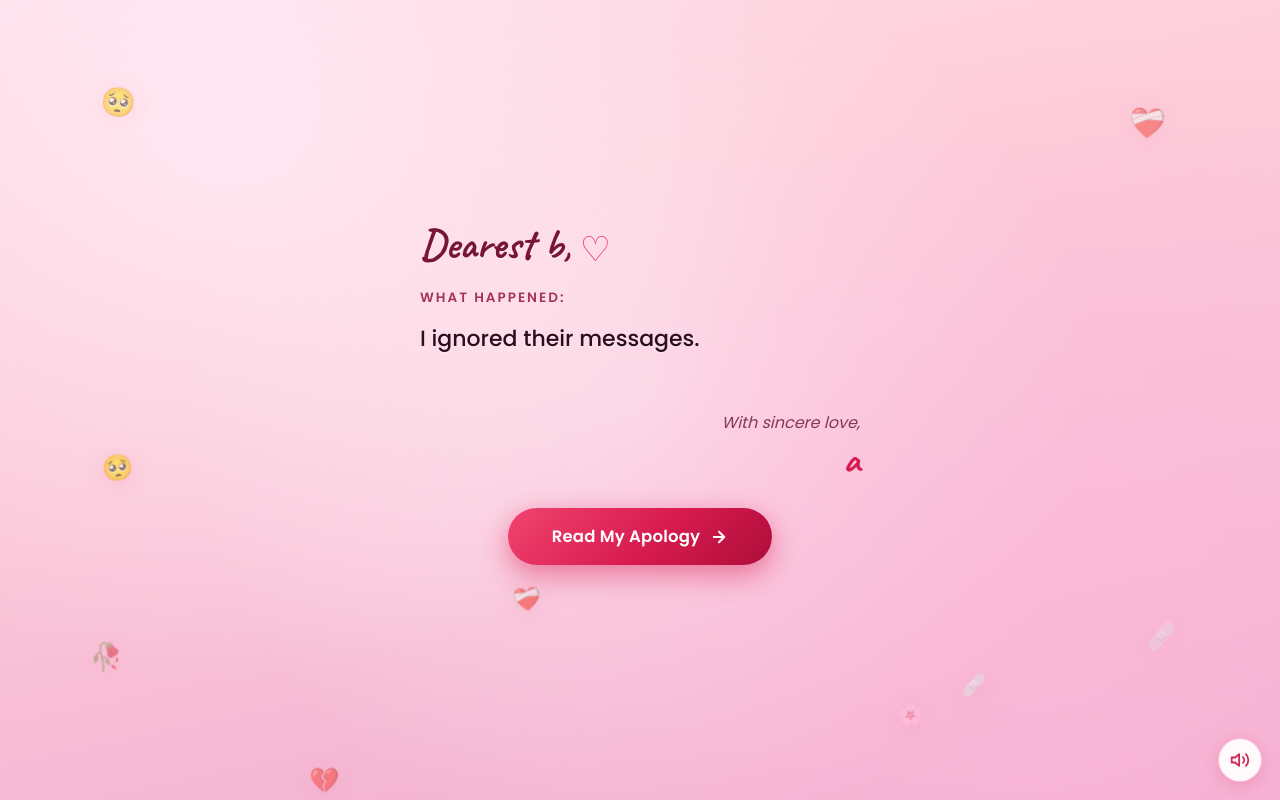
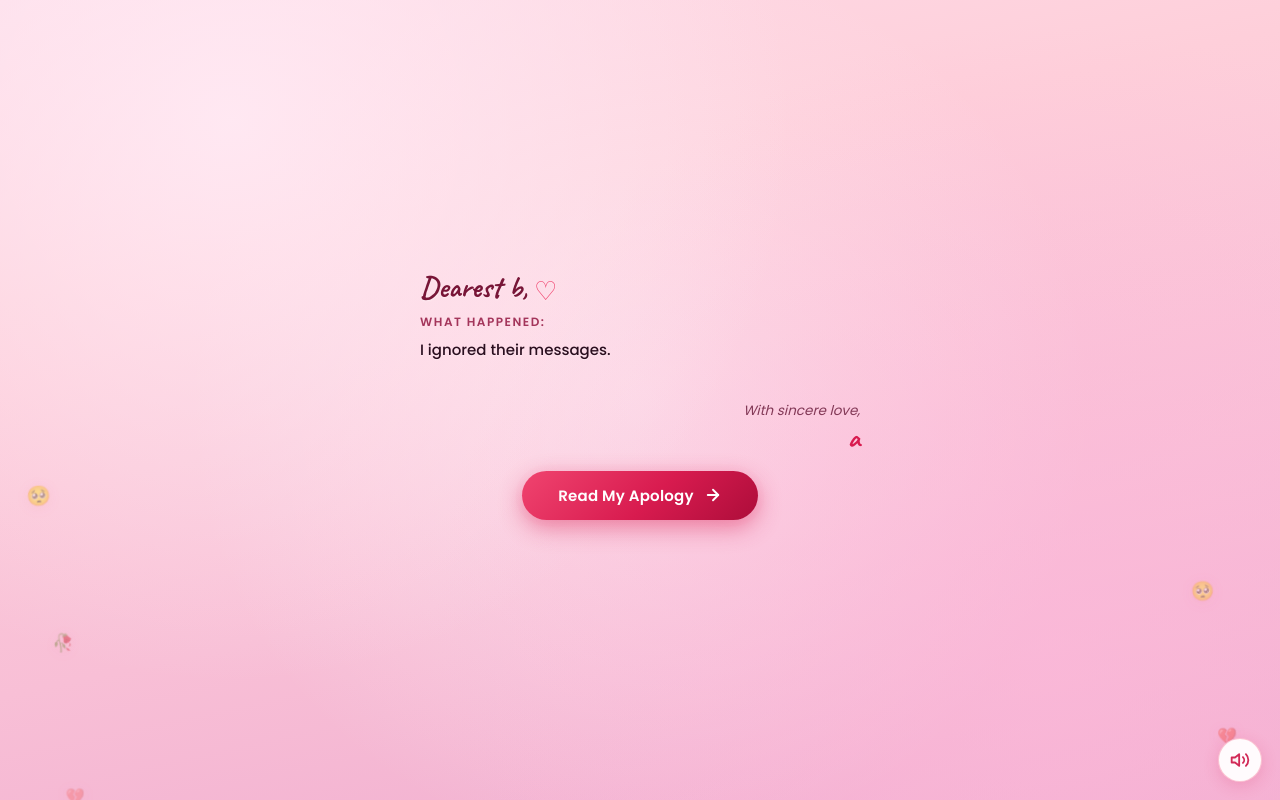
Before and after one commit to saybyme07-cpu/apology, a plain HTML site: page letter.html in a window 1280 px wide. Drawn offline with Linux system fonts and the light colour scheme.

Commit message:
fix(letter): place GIFs on top in stage 2, confine floating emojis to screen edges to prevent text overlapping, and optimize font sizing

```diff
--- a/letter.css
+++ b/letter.css
@@ -66,16 +66,16 @@ body::-webkit-scrollbar,
 
 .drift-emoji {
   position: absolute;
-  bottom: -50px;
+  bottom: -40px;
   left: var(--l, 50%);
-  font-size: var(--sz, 24px);
+  font-size: var(--sz, 19px);
   opacity: 0;
   user-select: none;
   pointer-events: none;
   will-change: transform, opacity;
   animation: floatEmojiDrift var(--s, 14s) cubic-bezier(0.4, 0, 0.6, 1) infinite;
   animation-delay: var(--d, 0s);
-  filter: drop-shadow(0 4px 10px rgba(216, 27, 79, 0.16));
+  filter: drop-shadow(0 2px 6px rgba(216, 27, 79, 0.12));
 }
 
 @keyframes floatEmojiDrift {
@@ -83,46 +83,19 @@ body::-webkit-scrollbar,
     transform: translateY(0) rotate(0deg) scale(0.85);
     opacity: 0;
   }
-  12% {
-    opacity: 0.55;
+  15% {
+    opacity: 0.4;
   }
   50% {
-    transform: translateY(-55vh) rotate(-10deg) scale(1.05);
-    opacity: 0.7;
+    transform: translateY(-50vh) rotate(-8deg) scale(1);
+    opacity: 0.5;
   }
   85% {
-    opacity: 0.5;
-  }
-  100% {
-    transform: translateY(-115vh) rotate(15deg) scale(0.9);
-    opacity: 0;
-  }
-}
-
-/* Ambient Corner Emojis with Gentle Hover */
-.ambient-emoji {
-  position: absolute;
-  font-size: 25px;
-  opacity: 0.45;
-  pointer-events: none;
-  filter: drop-shadow(0 2px 8px rgba(216, 27, 79, 0.12));
-  animation: ambientFloat 6s ease-in-out infinite alternate;
-  z-index: 1;
-}
-
-.ambient-emoji.corner-tl { top: 12%; left: 8%; animation-delay: 0s; font-size: 26px; }
-.ambient-emoji.corner-tr { top: 14%; right: 9%; animation-delay: 1.5s; font-size: 28px; }
-.ambient-emoji.corner-bl { bottom: 15%; left: 7%; animation-delay: 3s; font-size: 26px; }
-.ambient-emoji.corner-br { bottom: 18%; right: 8%; animation-delay: 4.5s; font-size: 25px; }
-
-@keyframes ambientFloat {
-  0% {
-    transform: translateY(0) rotate(-6deg) scale(1);
     opacity: 0.35;
   }
   100% {
-    transform: translateY(-14px) rotate(8deg) scale(1.1);
-    opacity: 0.6;
+    transform: translateY(-110vh) rotate(10deg) scale(0.9);
+    opacity: 0;
   }
 }
 
@@ -267,17 +240,17 @@ body::-webkit-scrollbar,
 /* Greeting */
 .letter-greeting {
   font-family: 'Caveat', cursive;
-  font-size: clamp(32px, 8.5vw, 42px);
+  font-size: clamp(25px, 6.5vw, 30px);
   color: #781537;
-  line-height: 1.25;
-  margin-bottom: 16px;
+  line-height: 1.2;
+  margin-bottom: 8px;
   font-weight: 700;
   text-shadow: 0 1px 2px rgba(255, 255, 255, 0.45);
 }
 
 .heart-symbol {
   color: var(--rose);
-  font-size: clamp(26px, 7vw, 32px);
+  font-size: clamp(20px, 5.5vw, 24px);
   vertical-align: middle;
   display: inline-block;
   animation: gentleHeartBeat 2.2s ease-in-out infinite;
@@ -297,7 +270,7 @@ body::-webkit-scrollbar,
    ========================================================================== */
 .letter-block {
   width: 100%;
-  margin-bottom: 20px;
+  margin-bottom: 12px;
   padding: 0;
   border-radius: 0;
   background: transparent !important;
@@ -309,26 +282,26 @@ body::-webkit-scrollbar,
 }
 
 .what-happened-block {
-  min-height: 80px;
+  min-height: 60px;
 }
 
 .apology-block {
-  min-height: 90px;
+  min-height: 70px;
 }
 
 /* Romantic subtitle instead of harsh box pill */
 .block-tag {
   display: block;
   font-family: 'Poppins', system-ui, -apple-system, sans-serif;
-  font-size: clamp(12px, 3.4vw, 13.5px);
+  font-size: clamp(11px, 2.8vw, 12px);
   font-weight: 600;
   text-transform: uppercase;
-  letter-spacing: 2px;
+  letter-spacing: 1.5px;
   color: #9c274f;
   background: transparent !important;
   border: none !important;
   padding: 0;
-  margin-bottom: 12px;
+  margin-bottom: 6px;
   opacity: 0.92;
 }
 
@@ -336,26 +309,26 @@ body::-webkit-scrollbar,
   color: #bd1a48;
 }
 
-/* Typed message areas - Large, expressive text */
+/* Typed message areas - Well-proportioned, elegant text */
 .typed-message-area {
   position: relative;
-  min-height: 48px;
+  min-height: 40px;
   width: 100%;
 }
 
 .typed-text {
   font-family: 'Poppins', system-ui, -apple-system, sans-serif;
-  font-size: clamp(18px, 4.8vw, 22px);
-  line-height: 1.75;
+  font-size: clamp(13.5px, 3.6vw, 15px);
+  line-height: 1.62;
   color: #2b0e1f;
-  font-weight: 500;
+  font-weight: 450;
   display: inline;
   word-break: break-word;
   text-shadow: 0 1px 1px rgba(255, 255, 255, 0.4);
 }
 
 .typing-cursor {
-  font-size: clamp(18px, 4.8vw, 22px);
+  font-size: clamp(13.5px, 3.6vw, 15px);
   color: var(--crimson);
   font-weight: 300;
   margin-left: 2px;
@@ -373,8 +346,8 @@ body::-webkit-scrollbar,
 
 /* Sincere Sign-off - Clean handwriting style, no dashed line */
 .letter-signoff {
-  margin-top: 16px;
-  padding-top: 6px;
+  margin-top: 10px;
+  padding-top: 2px;
   border-top: none !important;
   text-align: right;
   opacity: 1;
@@ -383,19 +356,19 @@ body::-webkit-scrollbar,
 
 .signoff-note {
   display: block;
-  font-size: clamp(14px, 3.8vw, 16px);
+  font-size: clamp(12px, 3.2vw, 13.5px);
   color: #833957;
   font-style: italic;
   font-weight: 400;
-  margin-bottom: 2px;
+  margin-bottom: 1px;
 }
 
 .sender-signature {
   font-family: 'Caveat', cursive;
-  font-size: clamp(30px, 8vw, 38px);
+  font-size: clamp(24px, 6vw, 28px);
   color: var(--crimson);
   font-weight: 700;
-  line-height: 1.2;
+  line-height: 1.15;
   display: inline-block;
 }
 
@@ -407,8 +380,8 @@ body::-webkit-scrollbar,
   display: flex;
   justify-content: center;
   align-items: center;
-  margin-top: 26px;
-  margin-bottom: 8px;
+  margin-top: 16px;
+  margin-bottom: 4px;
   position: relative;
   z-index: 20;
 }
@@ -416,11 +389,11 @@ body::-webkit-scrollbar,
 .btn-next-scene {
   border: 0;
   cursor: pointer;
-  padding: clamp(14px, 3.8vw, 16px) clamp(34px, 9vw, 44px);
+  padding: clamp(11px, 3vw, 13px) clamp(28px, 7.5vw, 36px);
   border-radius: 999px;
   font-family: 'Poppins', system-ui, -apple-system, sans-serif;
   font-weight: 600;
-  font-size: clamp(15px, 4vw, 16.5px);
+  font-size: clamp(14px, 3.6vw, 15px);
   letter-spacing: 0.2px;
   background: var(--crimson-gradient);
   color: #ffffff;
@@ -428,7 +401,7 @@ body::-webkit-scrollbar,
   align-items: center;
   justify-content: center;
   gap: 10px;
-  box-shadow: 0 8px 24px rgba(216, 27, 79, 0.38), 0 2px 6px rgba(216, 27, 79, 0.2);
+  box-shadow: 0 6px 20px rgba(216, 27, 79, 0.35), 0 2px 6px rgba(216, 27, 79, 0.18);
   touch-action: manipulation;
   -webkit-tap-highlight-color: transparent;
   transition: all 0.25s cubic-bezier(0.175, 0.885, 0.32, 1.275);
@@ -437,7 +410,7 @@ body::-webkit-scrollbar,
 
 .btn-next-scene:hover {
   transform: translateY(-2px) scale(1.03);
-  box-shadow: 0 12px 28px rgba(216, 27, 79, 0.48), 0 4px 10px rgba(216, 27, 79, 0.25);
+  box-shadow: 0 10px 24px rgba(216, 27, 79, 0.45), 0 3px 8px rgba(216, 27, 79, 0.22);
 }
 
 .btn-next-scene:active {
@@ -446,10 +419,10 @@ body::-webkit-scrollbar,
 
 @keyframes btnGentlePulse {
   0%, 100% {
-    box-shadow: 0 8px 24px rgba(216, 27, 79, 0.38), 0 0 0 0 rgba(240, 68, 111, 0.4);
+    box-shadow: 0 6px 20px rgba(216, 27, 79, 0.35), 0 0 0 0 rgba(240, 68, 111, 0.4);
   }
   50% {
-    box-shadow: 0 10px 28px rgba(216, 27, 79, 0.48), 0 0 0 8px rgba(240, 68, 111, 0);
+    box-shadow: 0 8px 24px rgba(216, 27, 79, 0.45), 0 0 0 7px rgba(240, 68, 111, 0);
   }
 }
 
@@ -457,20 +430,20 @@ body::-webkit-scrollbar,
    CONTINUOUS RIGHT-TO-LEFT SCROLLING GIF MARQUEE (Page 2)
    ========================================================================== */
 .gif-scroll-marquee-wrap {
-  margin: 14px 0 12px 0;
+  margin: 6px 0 10px 0;
   overflow: hidden;
   position: relative;
   background: transparent !important;
   border: none !important;
   box-shadow: none !important;
-  padding: 4px 0;
+  padding: 2px 0;
   width: 100%;
 }
 
 .gif-marquee-track {
   display: flex;
   align-items: center;
-  gap: 18px;
+  gap: 14px;
   width: max-content;
   animation: scrollRightToLeft 14s linear infinite;
   will-change: transform;
@@ -485,14 +458,14 @@ body::-webkit-scrollbar,
     transform: translateX(0);
   }
   100% {
-    transform: translateX(calc(-50% - 9px));
+    transform: translateX(calc(-50% - 7px));
   }
 }
 
 .gif-item {
   flex: none;
-  width: 125px;
-  height: 105px;
+  width: 95px;
+  height: 82px;
   border-radius: 0;
   overflow: visible;
   background: transparent !important;
--- a/letter.html
+++ b/letter.html
@@ -10,7 +10,7 @@
 <link rel="preconnect" href="https://fonts.googleapis.com">
 <link rel="preconnect" href="https://fonts.gstatic.com" crossorigin>
 <link href="https://fonts.googleapis.com/css2?family=Caveat:wght@600;700&family=Fredoka:wght@600;700&family=Poppins:wght@400;500;600&display=swap" rel="stylesheet">
-<link rel="stylesheet" href="letter.css?v=120">
+<link rel="stylesheet" href="letter.css?v=121">
 </head>
 <body>
 
@@ -29,30 +29,24 @@
 <div class="letter-viewport">
 
   <!-- =========================================================================
-       FLOATING APOLOGY & BREAKUP EMOJIS BACKGROUND LAYER
+       FLOATING APOLOGY & BREAKUP EMOJIS BACKGROUND LAYER (Confined to Outer Edges)
        ========================================================================= -->
   <div class="floating-emojis-bg" aria-hidden="true">
-    <span class="drift-emoji" style="--l: 8%; --d: 0s; --s: 14s; --sz: 25px;">🥺</span>
-    <span class="drift-emoji" style="--l: 24%; --d: 3.2s; --s: 16s; --sz: 28px;">💔</span>
-    <span class="drift-emoji" style="--l: 40%; --d: 1.5s; --s: 13.5s; --sz: 24px;">❤️‍🩹</span>
-    <span class="drift-emoji" style="--l: 58%; --d: 5.2s; --s: 15.5s; --sz: 26px;">🥀</span>
-    <span class="drift-emoji" style="--l: 75%; --d: 2.1s; --s: 14.5s; --sz: 22px;">🩹</span>
-    <span class="drift-emoji" style="--l: 90%; --d: 6.8s; --s: 15s; --sz: 27px;">🕊️</span>
-    <span class="drift-emoji" style="--l: 14%; --d: 7.8s; --s: 16s; --sz: 23px;">🙏</span>
-    <span class="drift-emoji" style="--l: 32%; --d: 9.5s; --s: 14s; --sz: 22px;">💧</span>
-    <span class="drift-emoji" style="--l: 48%; --d: 4.4s; --s: 17s; --sz: 28px;">🥺</span>
-    <span class="drift-emoji" style="--l: 66%; --d: 8.7s; --s: 14.5s; --sz: 25px;">❤️‍🩹</span>
-    <span class="drift-emoji" style="--l: 84%; --d: 10.8s; --s: 16s; --sz: 24px;">🥀</span>
-    <span class="drift-emoji" style="--l: 4%; --d: 11.5s; --s: 15s; --sz: 26px;">💔</span>
-    <span class="drift-emoji" style="--l: 52%; --d: 12.8s; --s: 13.5s; --sz: 21px;">💭</span>
-    <span class="drift-emoji" style="--l: 70%; --d: 1.8s; --s: 18s; --sz: 23px;">🌸</span>
-    <span class="drift-emoji" style="--l: 20%; --d: 13.2s; --s: 15.5s; --sz: 20px;">✨</span>
+    <!-- Left Border Emoji Stream (Completely Outside Content) -->
+    <span class="drift-emoji" style="--l: 2%; --d: 0s; --s: 14s; --sz: 20px;">🥺</span>
+    <span class="drift-emoji" style="--l: 5%; --d: 3.5s; --s: 16s; --sz: 18px;">💔</span>
+    <span class="drift-emoji" style="--l: 1%; --d: 7.2s; --s: 15s; --sz: 20px;">❤️‍🩹</span>
+    <span class="drift-emoji" style="--l: 4%; --d: 1.8s; --s: 13.5s; --sz: 19px;">🥀</span>
+    <span class="drift-emoji" style="--l: 3%; --d: 10.5s; --s: 16.5s; --sz: 18px;">🩹</span>
+    <span class="drift-emoji" style="--l: 2%; --d: 5.2s; --s: 14.5s; --sz: 20px;">🕊️</span>
 
-    <!-- Ambient Corner Emojis with Gentle Hover -->
-    <span class="ambient-emoji corner-tl">🥺</span>
-    <span class="ambient-emoji corner-tr">❤️‍🩹</span>
-    <span class="ambient-emoji corner-bl">🥀</span>
-    <span class="ambient-emoji corner-br">🩹</span>
+    <!-- Right Border Emoji Stream (Completely Outside Content) -->
+    <span class="drift-emoji" style="--l: 93%; --d: 1s; --s: 14.5s; --sz: 20px;">🥺</span>
+    <span class="drift-emoji" style="--l: 96%; --d: 4.2s; --s: 15.5s; --sz: 19px;">❤️‍🩹</span>
+    <span class="drift-emoji" style="--l: 91%; --d: 8.5s; --s: 14s; --sz: 20px;">🥀</span>
+    <span class="drift-emoji" style="--l: 95%; --d: 2.4s; --s: 16s; --sz: 18px;">💔</span>
+    <span class="drift-emoji" style="--l: 92%; --d: 6.8s; --s: 13.5s; --sz: 19px;">🙏</span>
+    <span class="drift-emoji" style="--l: 97%; --d: 11.2s; --s: 15s; --sz: 20px;">🌸</span>
   </div>
 
   <!-- =========================================================================
@@ -113,14 +107,7 @@
             Dearest <span class="recipient-name"></span>, <span class="heart-symbol">♡</span>
           </h1>
 
-          <div class="letter-block apology-block">
-            <span class="block-tag apology-tag">My Apology:</span>
-            <div class="typed-message-area">
-              <p class="typed-text" id="typedApologyMessage"></p><span class="typing-cursor" id="cursor2">|</span>
-            </div>
-          </div>
-
-          <!-- Continuous Right-To-Left Scrolling GIF Marquee -->
+          <!-- Continuous Right-To-Left Scrolling GIF Marquee (ON TOP) -->
           <div class="gif-scroll-marquee-wrap" id="gifMarqueeWrap">
             <div class="gif-marquee-track">
               <!-- Set 1 of Tenor GIFs -->
@@ -131,6 +118,14 @@
               <div class="gif-item"><img src="images/peach-goma-transparent.gif" alt="Peach Goma Sorry"></div>
               <div class="gif-item"><img src="images/bubu-dudu-transparent.gif" alt="Bubu Dudu Sorry"></div>
               <div class="gif-item"><img src="images/texted-too-much-transparent.gif" alt="Texted Too Much"></div>
+            </div>
+          </div>
+
+          <!-- Apology Content BELOW GIFs -->
+          <div class="letter-block apology-block">
+            <span class="block-tag apology-tag">My Apology:</span>
+            <div class="typed-message-area">
+              <p class="typed-text" id="typedApologyMessage"></p><span class="typing-cursor" id="cursor2">|</span>
             </div>
           </div>
 
```
